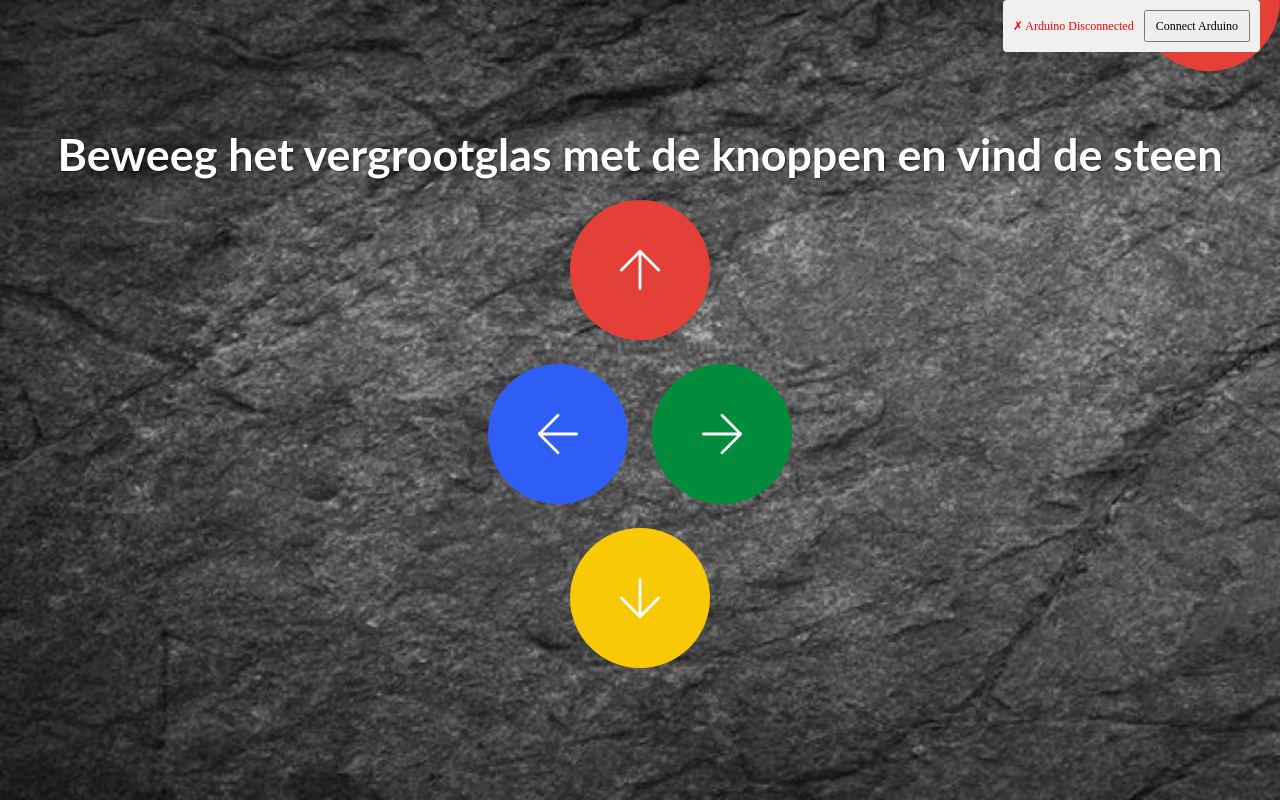
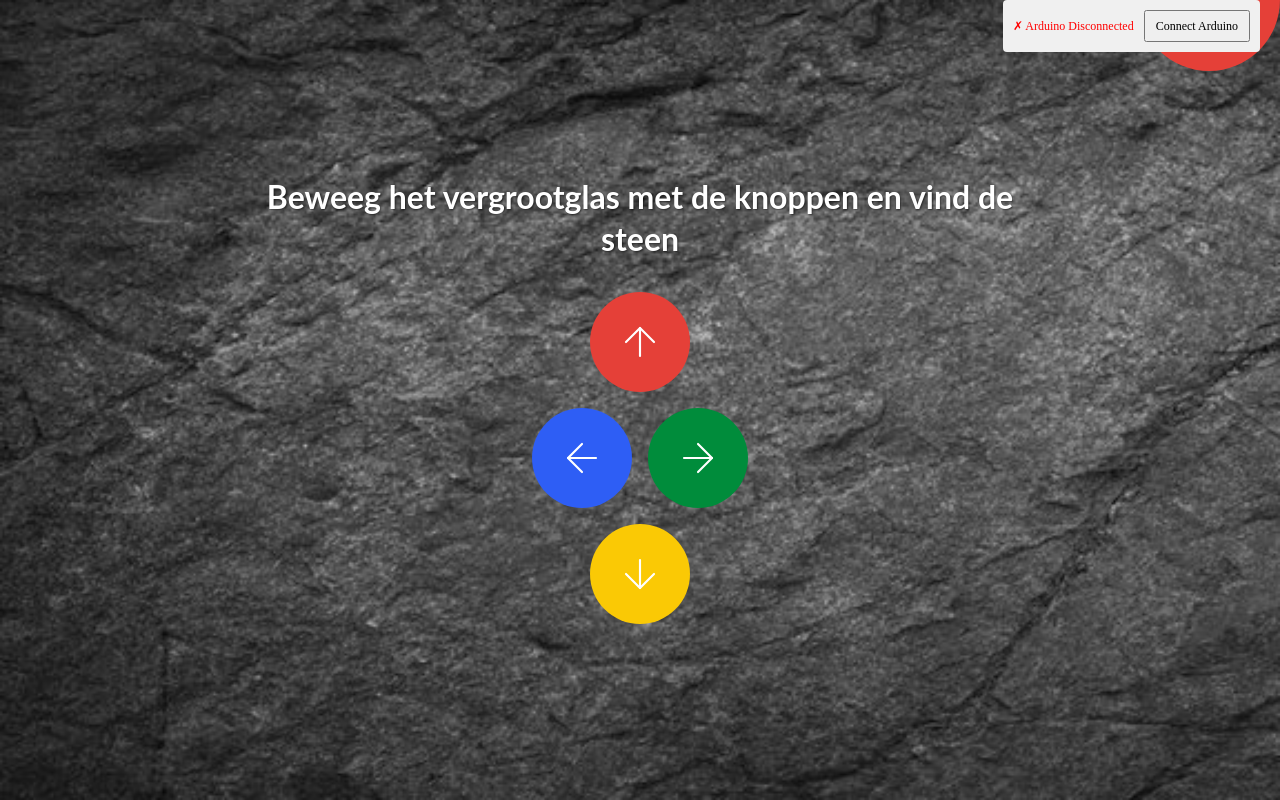
Before and after one commit to liesdepraeter/Steenschat-interface, a React (Vite) app in the folder steenschat/: page /searchgame in a window 1280 px wide. Built offline with nearby package versions, Linux system fonts and the light colour scheme.

Commit message:
instructie & allert messages groter maken

```diff
--- a/steenschat/src/Components/Overlays/Allert/Allert.css
+++ b/steenschat/src/Components/Overlays/Allert/Allert.css
@@ -17,7 +17,24 @@
     display: flex;
     flex-direction: column;
     align-items: center;
-    gap: var(--size-spacing-small);
+    gap: 24px;
 
-    padding: var(--size-spacing-medium) var(--size-spacing-large);
+    padding: 32px 40px;
+    max-width: 90%;
 }
+
+.allert-box .title-text {
+    font-size: 3rem;
+    line-height: 1.2;
+    text-align: center;
+}
+
+.allert-box .bold-text {
+    font-size: 1.8rem;
+    line-height: 1.4;
+    text-align: center;
+}
+
+.allert-box .circle {
+    transform: scale(1.2);
+}
--- a/steenschat/src/Components/Overlays/SearchGameInstruction/SearchGameStart.css
+++ b/steenschat/src/Components/Overlays/SearchGameInstruction/SearchGameStart.css
@@ -13,35 +13,38 @@
 .game-intsruction--search {
     display: flex;
     flex-direction: column;
-    gap: var(--size-spacing-large);
+    gap: 32px;
     align-items: center;
     justify-content: center;
+    padding: 20px;
 }
 
 .arrow-wrapper {
     display: flex;
     flex-direction: column;
     align-items: center;
-    gap: 24px;
+    gap: 16px;
 }
 
 .arrow-wrapper__side {
     display: flex;
-    gap: 24px;
+    gap: 16px;
 }
 
 .game-intsruction--search .content__text {
-    font-size: 2.8rem;
+    font-size: 2rem;
     font-weight: 700;
     text-align: center;
+    line-height: 1.3;
+    max-width: 90%;
 }
 
 .arrow-wrapper .circle--button {
-    width: 140px;
-    height: 140px;
+    width: 100px;
+    height: 100px;
 }
 
 .arrow-wrapper .circle svg {
-    width: 64px;
-    height: 64px;
+    width: 48px;
+    height: 48px;
 }
--- a/steenschat/src/Components/Overlays/SearchGameInstruction/SearchGameStart.tsx
+++ b/steenschat/src/Components/Overlays/SearchGameInstruction/SearchGameStart.tsx
@@ -32,7 +32,6 @@ function SearchGameStart({onStart} : SearchGameProps) {
 
   return (
     <div className='full-screen-container overlay--search' onClick={handleOverlayClick}>
-      <div></div>
       <div className='game-intsruction--search'>
         <p className='content__text default-text text--reverse'>Beweeg het vergrootglas met de knoppen en vind de steen</p>
         <div className='arrow-wrapper'>
--- a/steenschat/src/Components/Overlays/Succes/Succes.css
+++ b/steenschat/src/Components/Overlays/Succes/Succes.css
@@ -17,7 +17,24 @@
     display: flex;
     flex-direction: column;
     align-items: center;
-    gap: var(--size-spacing-small);
+    gap: 24px;
 
-    padding: var(--size-spacing-medium) var(--size-spacing-large);
+    padding: 32px 40px;
+    max-width: 90%;
 }
+
+.succes-box .title-text {
+    font-size: 3rem;
+    line-height: 1.2;
+    text-align: center;
+}
+
+.succes-box .bold-text {
+    font-size: 1.8rem;
+    line-height: 1.4;
+    text-align: center;
+}
+
+.succes-box .circle {
+    transform: scale(1.2);
+}
```
Also changed, not shown: 1 other file (tests, documents, lock files or other folders).
